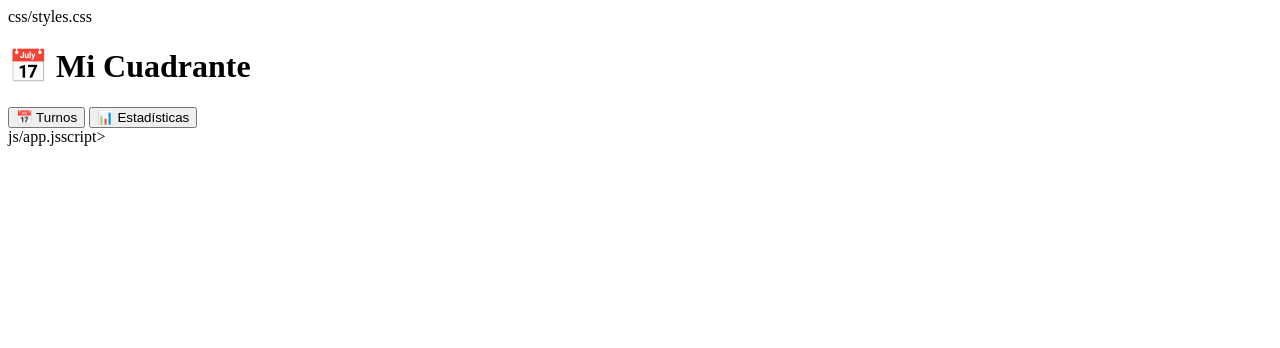
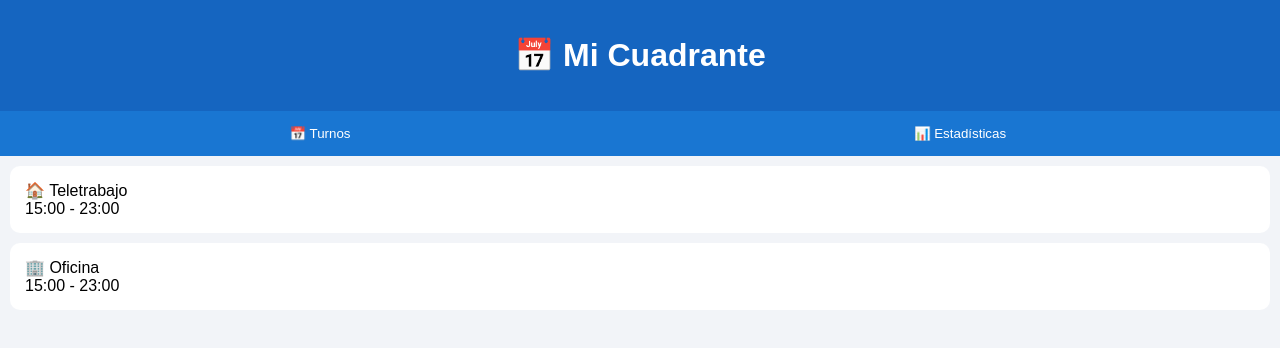
Before and after one commit to famayaberben-jpg/mi-cuadrante-web, a plain HTML site: page index.html in a window 1280 px wide. Drawn offline with Linux system fonts and the light colour scheme.

Commit message:
Fix broken stylesheet and script references in index.html

```diff
--- a/index.html
+++ b/index.html
@@ -4,7 +4,7 @@
   <meta charset="UTF-8">
   <meta name="viewport" content="width=device-width, initial-scale=1.0">
   <title>Mi Cuadrante</title>
-css/styles.css
+  <link rel="stylesheet" href="css/styles.css">
 </head>
 
 <body>
@@ -26,7 +26,7 @@
     <div id="contenedorStats"></div>
   </section>
 
-js/app.jsscript>
+  <script src="css/js/app.js"></script>
 
 </body>
 </html>
```
Lines whose indentation alone changed are shown as unchanged.
